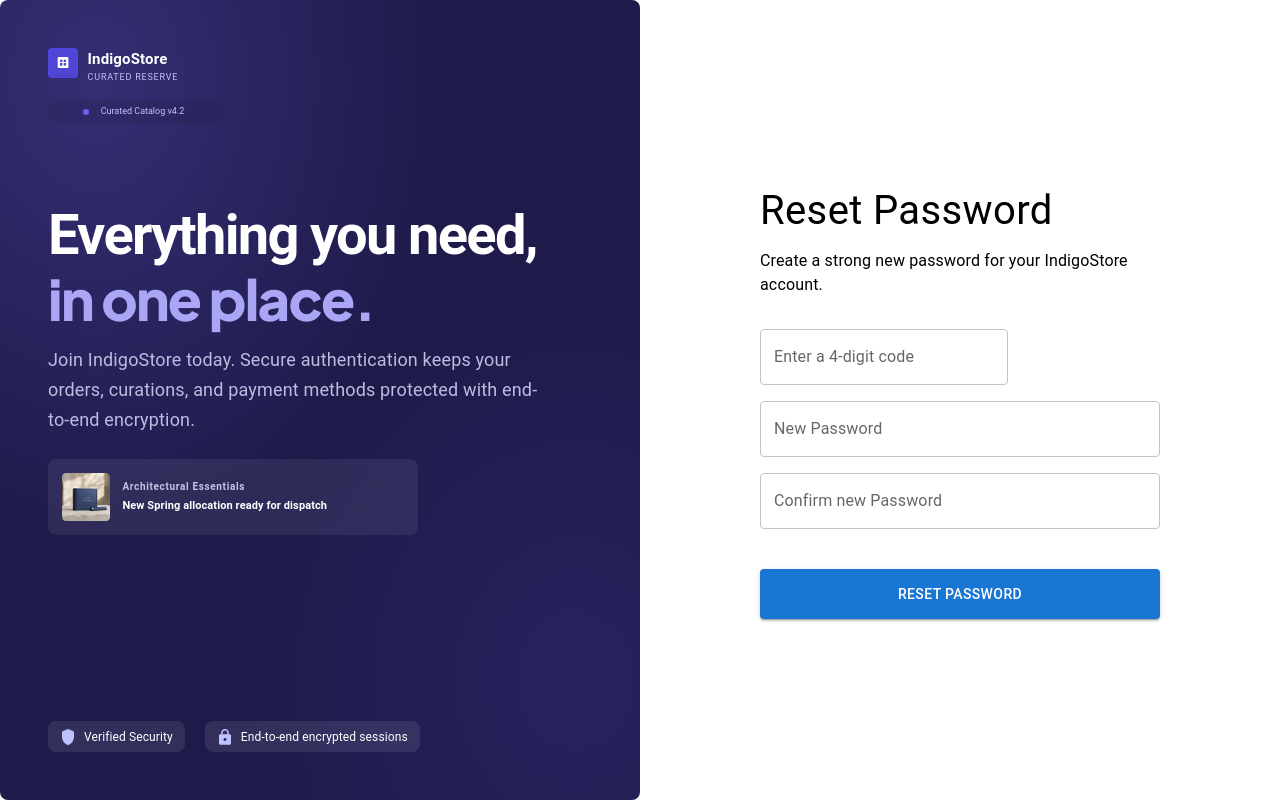
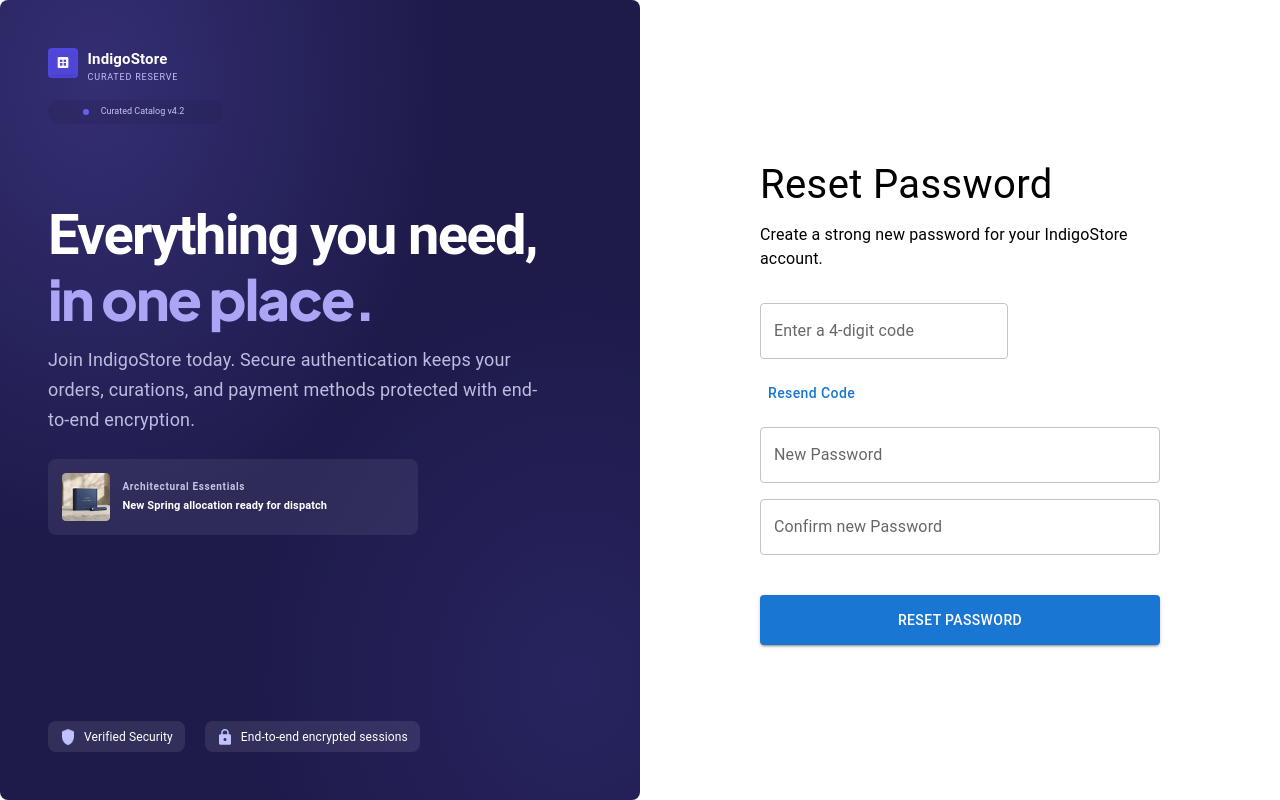
Before and after one commit to Amrmhani/final-react-pro, a React (Vite) app: page /reset-password in a window 1280 px wide. Built offline with nearby package versions, Linux system fonts and the light colour scheme.

Commit message:
add resend code button with loading and feedback states

```diff
--- a/src/assets/ResetPassword/ResetPassword.jsx
+++ b/src/assets/ResetPassword/ResetPassword.jsx
@@ -118,10 +118,10 @@ const handleResendCode = async () => {
         >
           <Box>
             <Typography className="font-Primary"
-            sx={{fontSize:40,mb:1}}>
+              sx={{ fontSize: 40, mb: 1 }}>
               Reset Password
             </Typography>
-            <Typography className="font-secondery" sx={{mb:4}}>
+            <Typography className="font-secondery" sx={{ mb: 4 }}>
               Create a strong new password for your IndigoStore account.
             </Typography>
           </Box>
@@ -143,17 +143,38 @@ const handleResendCode = async () => {
                   inputMode: "numeric",
                 },
               }}
-              sx={{mb:2}}
+              sx={{ mb: 2 }}
               {...register("code")}
               error={!!errors.code}
               helperText={errors.code?.message}
             />
+            <Box sx={{ mb: 2 }}>
+              <Button
+                type="button"
+                onClick={handleResendCode}
+                disabled={resendLoading}
+                sx={{ textTransform: "none" }}
+              >
+                {resendLoading ? "Sending..." : "Resend Code"}
+              </Button>
 
+              {resendMessage && (
+                <Alert severity="success" sx={{ mt: 1 }}>
+                  {resendMessage}
+                </Alert>
+              )}
+
+              {resendError && (
+                <Alert severity="error" sx={{ mt: 1 }}>
+                  {resendError}
+                </Alert>
+              )}
+            </Box>
             <TextField
               label="New Password"
               type="password"
               fullWidth
-              sx={{mb:2}}
+              sx={{ mb: 2 }}
               {...register("newPassword")}
               error={!!errors.newPassword}
               helperText={errors.newPassword?.message}
```
Lines whose indentation alone changed are shown as unchanged.
